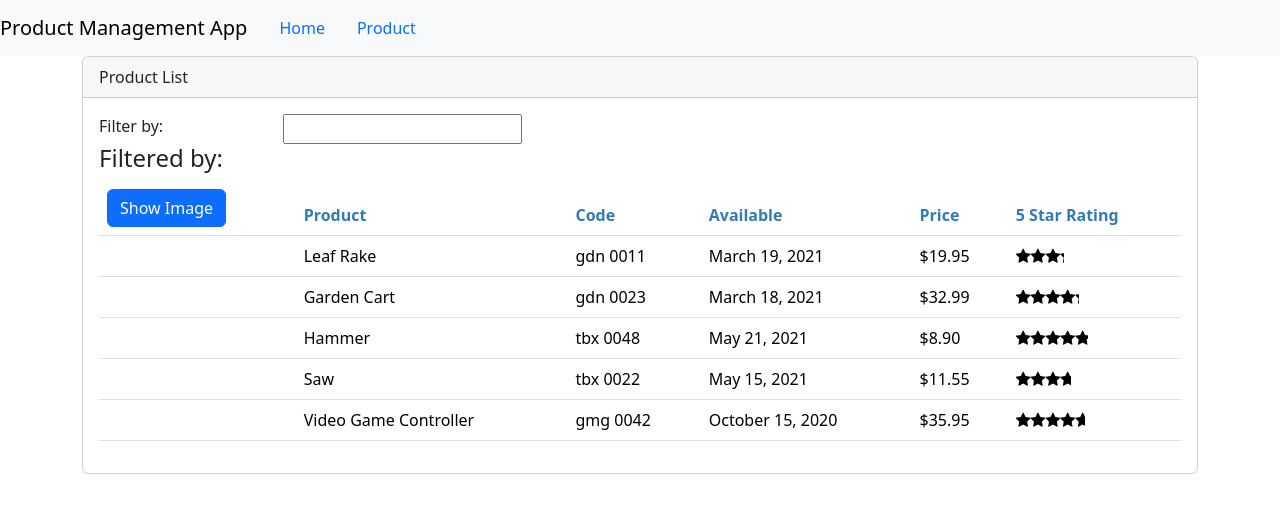
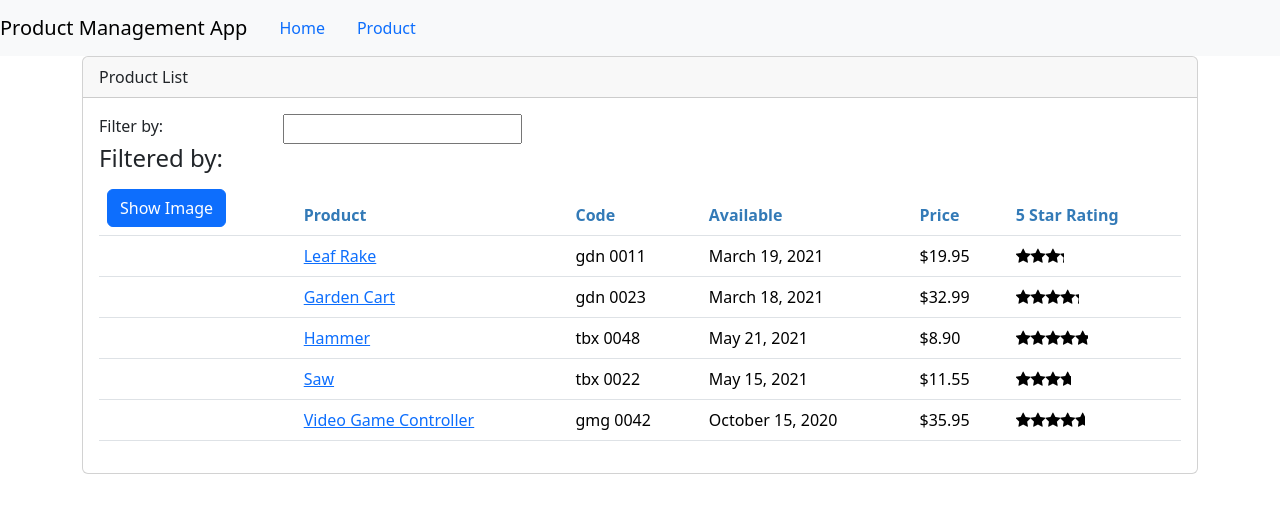
Before and after one commit to javamoth/product-management-app, an Angular app: page /products in a window 1280 px wide. Shown: the top 512 px of the page. Built offline with nearby package versions, Linux system fonts and the light colour scheme.

Commit message:
advanced routing/w a guard implemented

```diff
--- a/src/app/app.module.ts
+++ b/src/app/app.module.ts
@@ -11,6 +11,7 @@
 import { ProductDetailComponent } from './products/product-detail.component';
 import { WelcomeComponent } from './home/welcome.component';
 import { RouterModule } from '@angular/router';
+import { ProductDetailGuard } from './products/product-detail.guard';
 
 @NgModule({
   declarations: [
@@ -27,7 +28,11 @@
     HttpClientModule,
     RouterModule.forRoot([
       { path: 'products', component: ProductListComponent },
-      { path: 'products/:id', component: ProductDetailComponent },
+      {
+      path: 'products/:id',
+      canActivate:[ProductDetailGuard],
+      component: ProductDetailComponent
+       },
       { path: 'welcome', component: WelcomeComponent },
       { path: '', redirectTo: 'welcome', pathMatch: 'full' },
       { path: '**', redirectTo: 'welcome', pathMatch: 'full' }
--- a/src/app/products/product-detail.component.html
+++ b/src/app/products/product-detail.component.html
@@ -1,5 +1,12 @@
 <div class="card">
     <div class="card-header">
-        {{pageTitle}}
+        {{pageTitle + ': ' + product?.productName}}
+    </div>
+    <div class="card-footer">
+        <button class="btn btn-outline-secondary"
+        style="width:80px" (click)="onBack()">
+        <i class="fa fa-chevron-left"></i> Back
+    </button>
+
     </div>
 </div>
--- a/src/app/products/product-detail.component.ts
+++ b/src/app/products/product-detail.component.ts
@@ -1,4 +1,6 @@
 import { Component } from '@angular/core';
+import { ActivatedRoute, Router } from '@angular/router';
+import { IProduct } from './product';
 
 @Component({
   templateUrl: './product-detail.component.html',
@@ -7,12 +9,26 @@
 export class ProductDetailComponent {
 
   pageTitle: string = "Product Detail";
+  product: IProduct | undefined;
 
-  constructor() { }
+  constructor(private route: ActivatedRoute, private router: Router) { }
 
   ngOnInit(): void {
-
-
+    const id = Number(this.route.snapshot.paramMap.get('id'));
+    this.pageTitle += `: ${id}`;
+    this.product = {
+      "productId": 1,
+      "productName": "Leaf Rake",
+      "productCode": "GDN-0011",
+      "releaseDate": "March 19, 2021",
+      "description": "Leaf rake with 48-inch wooden handle.",
+      "price": 19.95,
+      "starRating": 3.2,
+      "imageUrl": "assets/images/leaf_rake.png"
+    };
   }
 
+  onBack(): void {
+    this.router.navigate(['/products']);
+  }
 }
--- /dev/null
+++ b/src/app/products/product-detail.guard.ts
@@ -0,0 +1,24 @@
+import { Injectable } from '@angular/core';
+import { ActivatedRouteSnapshot, CanActivate, Router, RouterStateSnapshot, UrlTree } from '@angular/router';
+import { Observable } from 'rxjs';
+
+@Injectable({
+  providedIn: 'root'
+})
+export class ProductDetailGuard implements CanActivate {
+
+  constructor(private router: Router) { }
+
+  canActivate(
+    route: ActivatedRouteSnapshot,
+    state: RouterStateSnapshot): Observable<boolean | UrlTree> | Promise<boolean | UrlTree> | boolean | UrlTree {
+    const id = Number(route.paramMap.get('id'));
+    if (isNaN(id) || id < 1) {
+      alert('Invalid product id');
+      this.router.navigate(['/products']);
+      return false;
+    }
+    return true;
+  }
+
+}
--- a/src/app/products/product-list.component.html
+++ b/src/app/products/product-list.component.html
@@ -42,7 +42,12 @@
                    [style.width.px]='imageWidth'
                    [style.margin.px]='imageMargin'>
             </td>
-            <td>{{ product.productName }}</td>
+            <td>
+              <a [routerLink]="['/products', product.productId]">
+              {{ product.productName }}
+            </a>
+            </td>
+
             <td>{{ product.productCode | lowercase | convertToSpaces:'-' }}</td>
             <td>{{ product.releaseDate }}</td>
             <td>{{ product.price | currency:'USD':'symbol':'1.2-2' }}</td>
```
Also changed, not shown: 1 other file (tests, documents, lock files or other folders).
